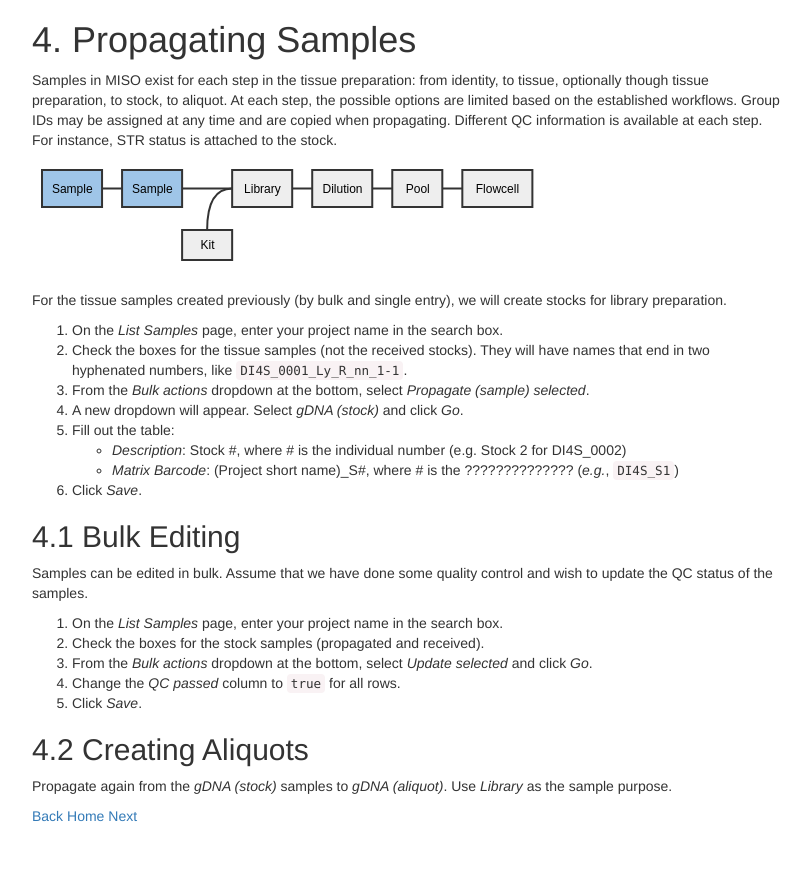
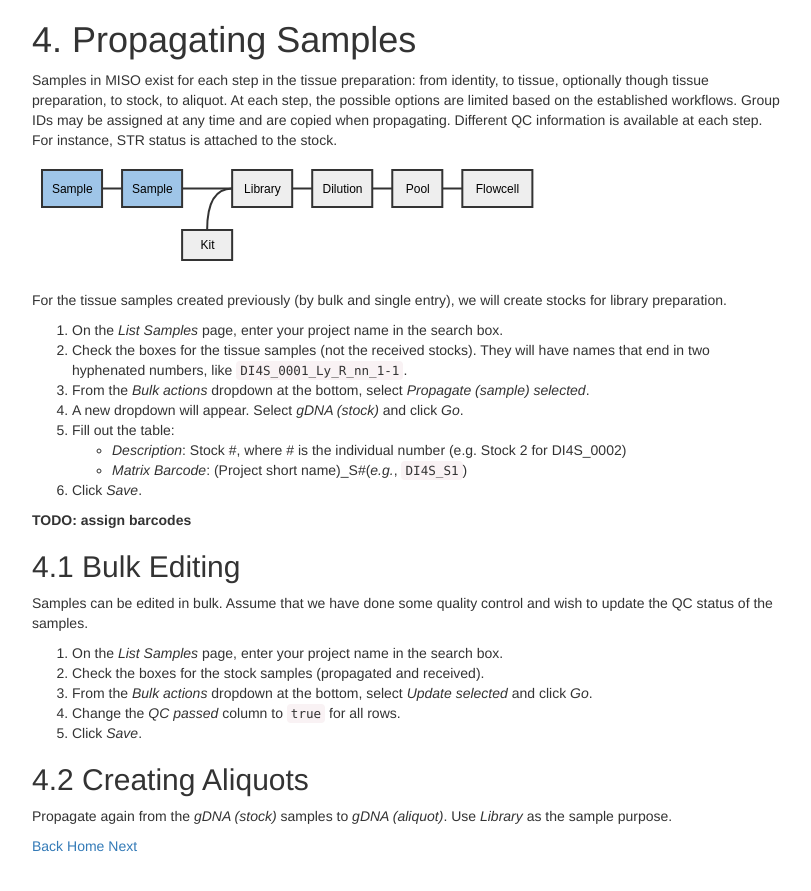
Before and after one commit to miso-lims/walkthroughs, a Jekyll site: the page built from 4-samples.md, in a window 1280 px wide. Shown: the top 891 px of the page, without its empty margins (233-1044 px from the left). Built offline with Jekyll 4.4.1, drawn with Linux system fonts in a browser that asks for light colours.

Commit message:
Fix ??? > TODO

```diff
--- a/4-samples.md
+++ b/4-samples.md
@@ -22,9 +22,10 @@ have names that end in two hyphenated numbers, like `DI4S_0001_Ly_R_nn_1-1`.
 1. A new dropdown will appear. Select _gDNA (stock)_ and click _Go_.
 1. Fill out the table:
   * _Description_: Stock #, where # is the individual number (e.g. Stock 2 for DI4S_0002)
-  * _Matrix Barcode_: (Project short name)\_S#, where # is the ?????????????? (_e.g._, `DI4S_S1`)
+  * _Matrix Barcode_: (Project short name)\_S#(_e.g._, `DI4S_S1`)
 1. Click _Save_.
 
+**TODO: assign barcodes**
 
 ## 4.1 Bulk Editing
 Samples can be edited in bulk. Assume that we have done some quality control
```
